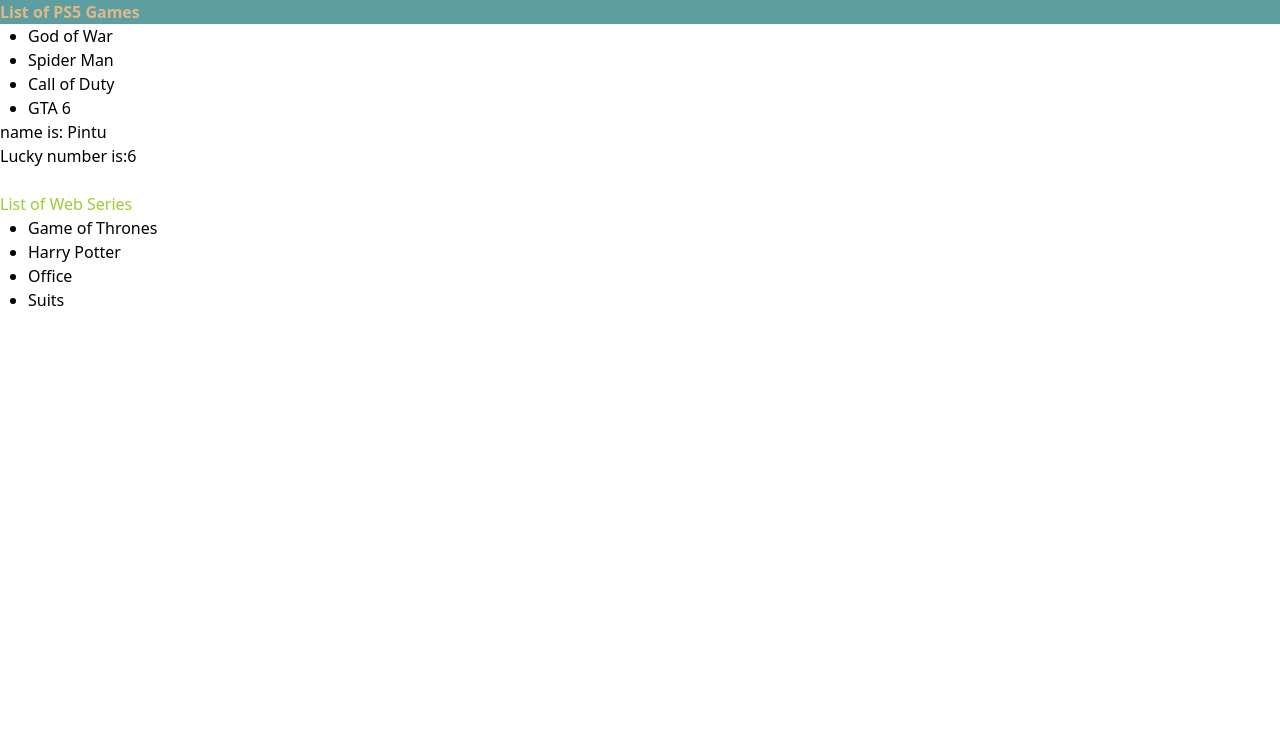
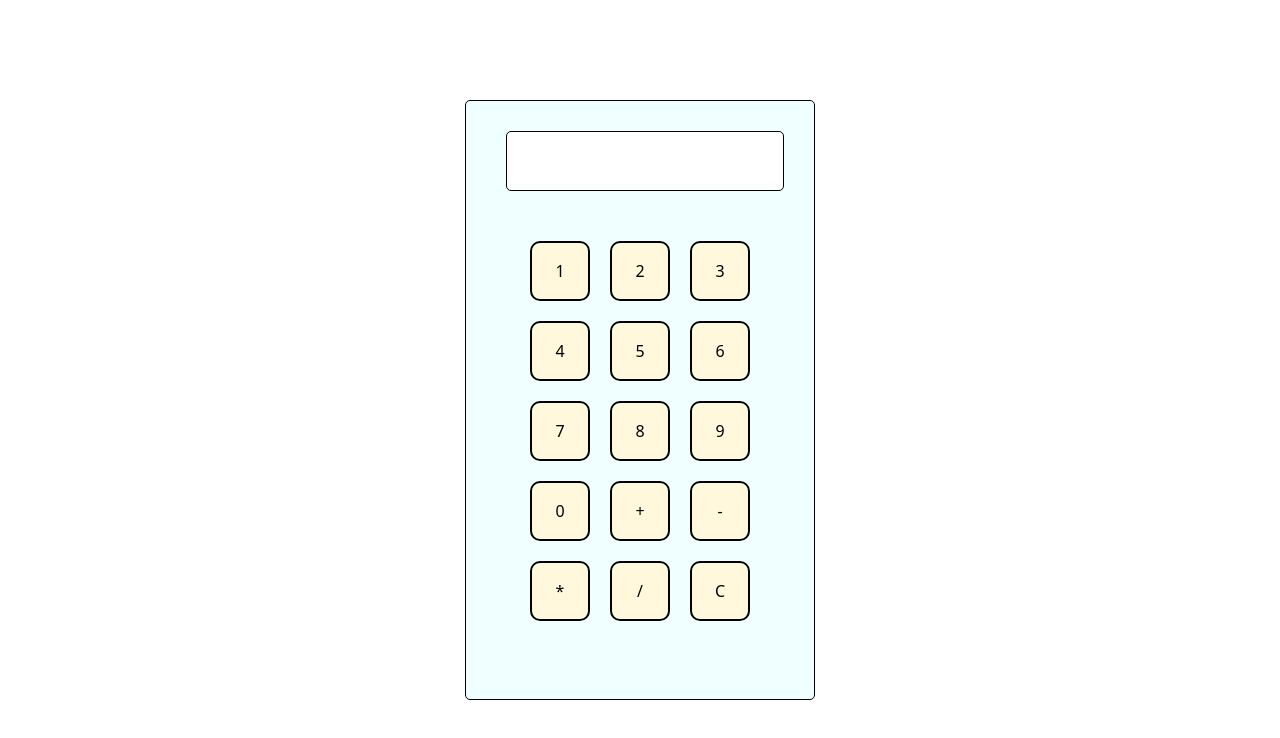
Before and after one commit to nehalpanchall/Reactify, a React app: page / in a window 1280 px wide. Shown: the top 738 px of the page. Built offline with nearby package versions, Linux system fonts and the light colour scheme; the HTML template or start-up script is replaced by a standard one.

Commit message:
style basic layout using CSS Modules

```diff
--- /dev/null
+++ b/src/Components/Calculator.jsx
@@ -0,0 +1,33 @@
+import css from './Calculator.module.css';
+
+const Calculator = () => {
+  return (
+    <>
+      <div className={css.body}>
+        <div className={css.mainContainer}>
+          <div className={css.display}></div>
+          <div className={css.displayButtons}>
+            <button>1</button>
+            <button>2</button>
+            <button>3</button>
+            <button>4</button>
+            <button>5</button>
+            <button>6</button>
+            <button>7</button>
+            <button>8</button>
+            <button>9</button>
+            <button>0</button>
+
+            <button>+</button>
+            <button>-</button>
+            <button>*</button>
+            <button>/</button>
+            <button>C</button>
+          </div>
+        </div>
+      </div>
+    </>
+  );
+};
+
+export default Calculator;
--- /dev/null
+++ b/src/Components/Calculator.module.css
@@ -0,0 +1,39 @@
+.body {
+  display: flex;
+  align-items: center;
+  justify-content: center;
+  height: 100vh;
+}
+
+.mainContainer {
+  height: 600px;
+  width: 350px;
+  border: 1px solid black;
+  background-color: azure;
+  border-radius: 5px;
+}
+
+.display {
+  width: 80%;
+  height: 10%;
+  border: 1px solid black;
+  margin: 30px 40px;
+  border-radius: 5px;
+  background-color: white;
+}
+
+.displayButtons {
+  margin: 40px;
+  display: flex;
+  justify-content: center;
+  flex-wrap: wrap;
+}
+
+button {
+  height: 60px;
+  width: 60px;
+  border: 2px solid black;
+  border-radius: 10px;
+  background-color: cornsilk;
+  margin: 10px;
+}
--- a/src/main.jsx
+++ b/src/main.jsx
@@ -1,11 +1,12 @@
-import { createRoot } from "react-dom/client";
+import { createRoot } from 'react-dom/client';
 
-import "./index.css";
-import Todo from "./Components/Todo";
-import BharatClock from "./Components/BharatClock";
-import Iterate from "./Iterate";
+import './index.css';
+import Todo from './Components/Todo';
+import BharatClock from './Components/BharatClock';
+import Iterate from './Iterate';
+import Calculator from './Components/Calculator';
 
-let root = document.getElementById("root");
+let root = document.getElementById('root');
 
 function MyApp() {
   return (
@@ -27,6 +28,8 @@ createRoot(root).render(
 
     {/* <BharatClock /> */}
 
-    <Iterate />
+    {/* <Iterate /> */}
+
+    <Calculator />
   </>
 );
```
